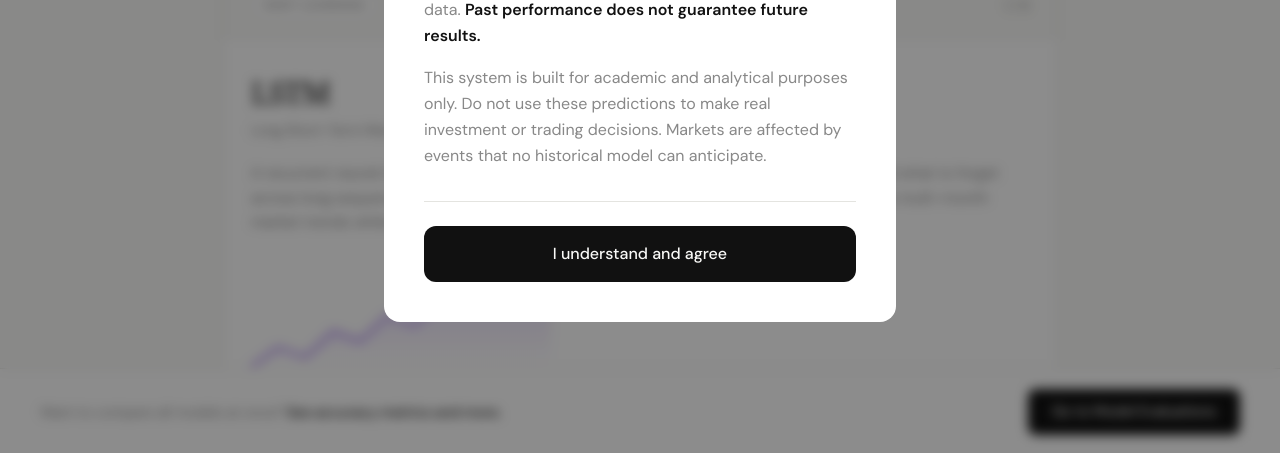
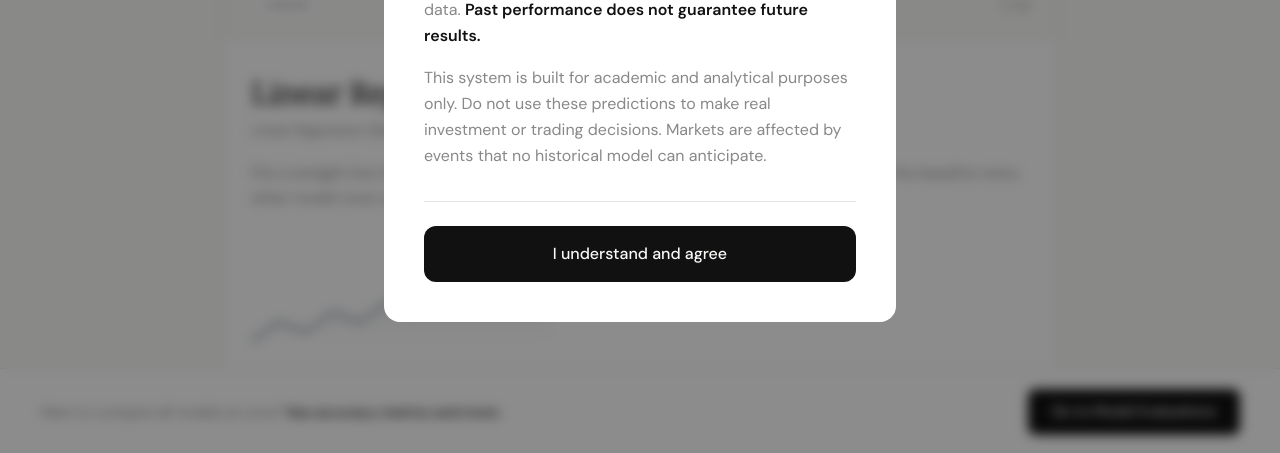
Before and after one commit to Bilgee135/market-prediction-platform, a React (Vite) app in the folder frontend/: page /~sgbtuvsh/team45/models in a window 1280 px wide. Shown: the part 345-798 px from the top of the page. Built offline with nearby package versions, Linux system fonts and the light colour scheme; no server answers; what chartjs-chart-financial would draw is missing.

Commit message:
Add Three More Models

```diff
--- a/frontend/src/pages/ModelForecastPage.jsx
+++ b/frontend/src/pages/ModelForecastPage.jsx
@@ -12,6 +12,27 @@ const CURRENCY = {
 };
 
 const MODEL_META = {
+  'linear-regression': {
+    fullName: 'Linear Regression',
+    category: 'Linear',
+    complexity: 1,
+    description:
+      'Fits a straight line through historical S&P 500 features to predict future close prices. Each feature is assigned a weight representing its contribution to the prediction. Fully interpretable and extremely fast to train. Serves as the baseline model that all other models must outperform to justify their added complexity.',
+  },
+  'random-forest': {
+    fullName: 'Random Forest',
+    category: 'Ensemble',
+    complexity: 2,
+    description:
+      'Builds hundreds of decision trees on random subsets of training data and features, then averages their outputs. The randomness reduces overfitting compared to a single decision tree. Built-in feature importance scores show which technical indicators contributed most to each prediction. Cannot extrapolate beyond the range of values seen during training.',
+  },
+  svr: {
+    fullName: 'Support Vector Regression',
+    category: 'Kernel Method',
+    complexity: 3,
+    description:
+      'Uses a kernel function to map input features into a higher-dimensional space where a linear relationship with the target becomes learnable. Focuses on minimising prediction error only for points outside a defined margin, making it robust to outliers. Sensitive to feature scaling and requires careful hyperparameter tuning for optimal performance.',
+  },
   lstm: {
     fullName: 'Long Short-Term Memory',
     category: 'Deep Learning',
--- a/frontend/src/pages/ModelsPage.jsx
+++ b/frontend/src/pages/ModelsPage.jsx
@@ -12,6 +12,48 @@ import Sparkline from '../components/charts/Sparkline';
 
 //So here are the models and we have listed the models with the name, category, description, strengths, weaknesses, what the model is best for, the complexity of the model and also a sparkline sorry sparkline is quite bad
 const MODELS = [
+  {
+    modelId: 'linear-regression',
+    category: 'Linear',
+    modelName: 'Linear Regression',
+    modelFullName: 'Linear Regression (Baseline)',
+    modelDescription:
+      'Fits a straight line through historical price features to predict future close prices. Serves as the baseline every other model must outperform to justify its complexity.',
+    modelStrengths: 'Fully interpretable and extremely fast to train',
+    modelWeaknesses: 'Cannot capture non-linear relationships in market data',
+    modelBestFor: 'Establishing a performance baseline for comparing all other models',
+    modelComplexity: 1,
+    sparklineColour: '#64748b',
+    sparklineData: [100, 102, 101, 103, 102, 104, 103, 105, 104, 107, 106, 110],
+  },
+  {
+    modelId: 'random-forest',
+    category: 'Ensemble',
+    modelName: 'Random Forest',
+    modelFullName: 'Random Forest Regression',
+    modelDescription:
+      'Builds hundreds of decision trees on random subsets of training data and averages their outputs. Reduces overfitting compared to a single tree and provides built-in feature importance scores.',
+    modelStrengths: 'Robust against outliers with built-in feature importance',
+    modelWeaknesses: 'Cannot extrapolate beyond the training data range',
+    modelBestFor: 'Stable predictions with interpretable feature contributions',
+    modelComplexity: 2,
+    sparklineColour: '#c2410c',
+    sparklineData: [100, 95, 90, 98, 105, 112, 108, 118, 114, 122, 118, 128],
+  },
+  {
+    modelId: 'svr',
+    category: 'Kernel Method',
+    modelName: 'SVR',
+    modelFullName: 'Support Vector Regression',
+    modelDescription:
+      'Maps input features into a higher-dimensional space using a kernel function where a linear relationship with the target becomes learnable. Robust to outliers and effective on smaller clean datasets.',
+    modelStrengths: 'Strong generalisation on smaller datasets, robust to outliers',
+    modelWeaknesses: 'Sensitive to feature scaling and slow on large datasets',
+    modelBestFor: 'Situations where data is limited but clean and well-scaled',
+    modelComplexity: 3,
+    sparklineColour: '#6d28d9',
+    sparklineData: [100, 112, 94, 118, 100, 124, 108, 130, 112, 136, 116, 142],
+  },
   {
     modelId: 'lstm',
     category: 'Deep Learning',
@@ -161,7 +203,7 @@ export default function ModelsPage({ disclaimerConfirmed, setDisclaimerConfirmed
             className="text-[0.78rem] font-medium tracking-[0.12em] uppercase mb-3"
             style={{ color: 'var(--color-muted)' }}
           >
-            9 ML Models
+            12 ML Models
           </p>
           <h1
             className="font-serif tracking-tight"
```
Also changed, not shown: 1 other file (tests, documents, lock files or other folders).
